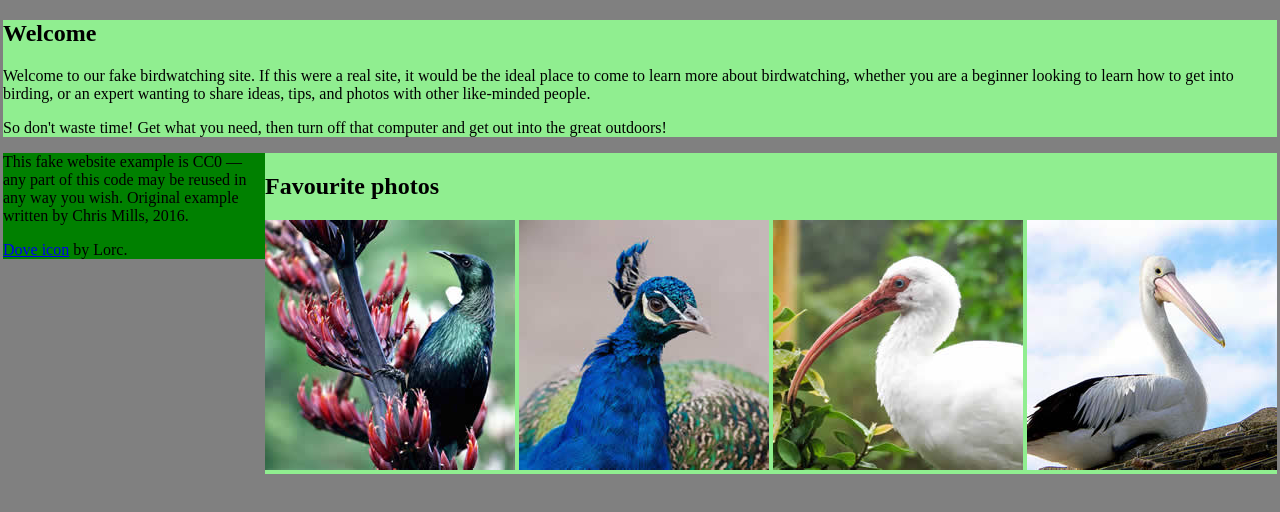
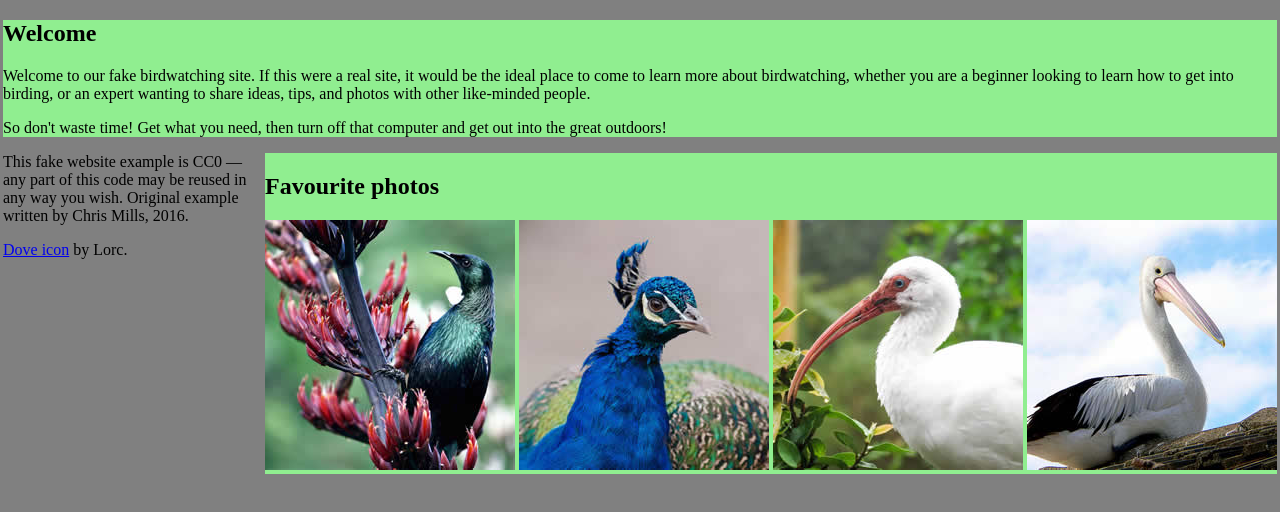
Before and after one commit to Jay-Rudel/CS408-4.2-Lab, a website: page index.html in a window 1280 px wide. Shown: the part 140-652 px from the top of the page. Drawn offline with Linux system fonts and the light colour scheme.

Commit message:
fixed formating / naming

```diff
--- a/index.html
+++ b/index.html
@@ -26,13 +26,14 @@
       </nav>
     </header>
 
-      <containter class="darkGreen">
+      <div class="container">
         <article class="welcome">
           <h2>Welcome</h2>
 
           <p>Welcome to our fake birdwatching site. If this were a real site, it would be the ideal place to come to learn more about birdwatching, whether you are a beginner looking to learn how to get into birding, or an expert wanting to share ideas, tips, and photos with other like-minded people.</p>
 
           <p>So don't waste time! Get what you need, then turn off that computer and get out into the great outdoors!</p>
+        </article>
         <article class="favoritePhotos">
           <h2>Favourite photos</h2>
             <a href="favorite-1.jpg"><img src="img/favorite-1_th.jpg" alt="Small black bird, black claws, long black slender beak, links to larger version of the image"></a>
@@ -40,9 +41,9 @@
             <a href="favorite-3.jpg"><img src="img/favorite-3_th.jpg" alt="Top half of a large bird with white plumage, very long curved narrow light colored break, links to larger version of the image"></a>
             <a href="favorite-4.jpg"><img src="img/favorite-4_th.jpg" alt="Large bird, mostly white plumage with black plumage on back and rear, long straight white beak, links to larger version of the image"></a>
         </article>
-        </article>
       </div>
-      <footer class="darkGreen">
+
+      <footer>
         <p>This fake website example is CC0 — any part of this code may be reused in any way you wish. Original example written by Chris Mills, 2016.</p>
 
         <p><a href="http://game-icons.net/lorc/originals/dove.html">Dove icon</a> by Lorc.</p>
```
